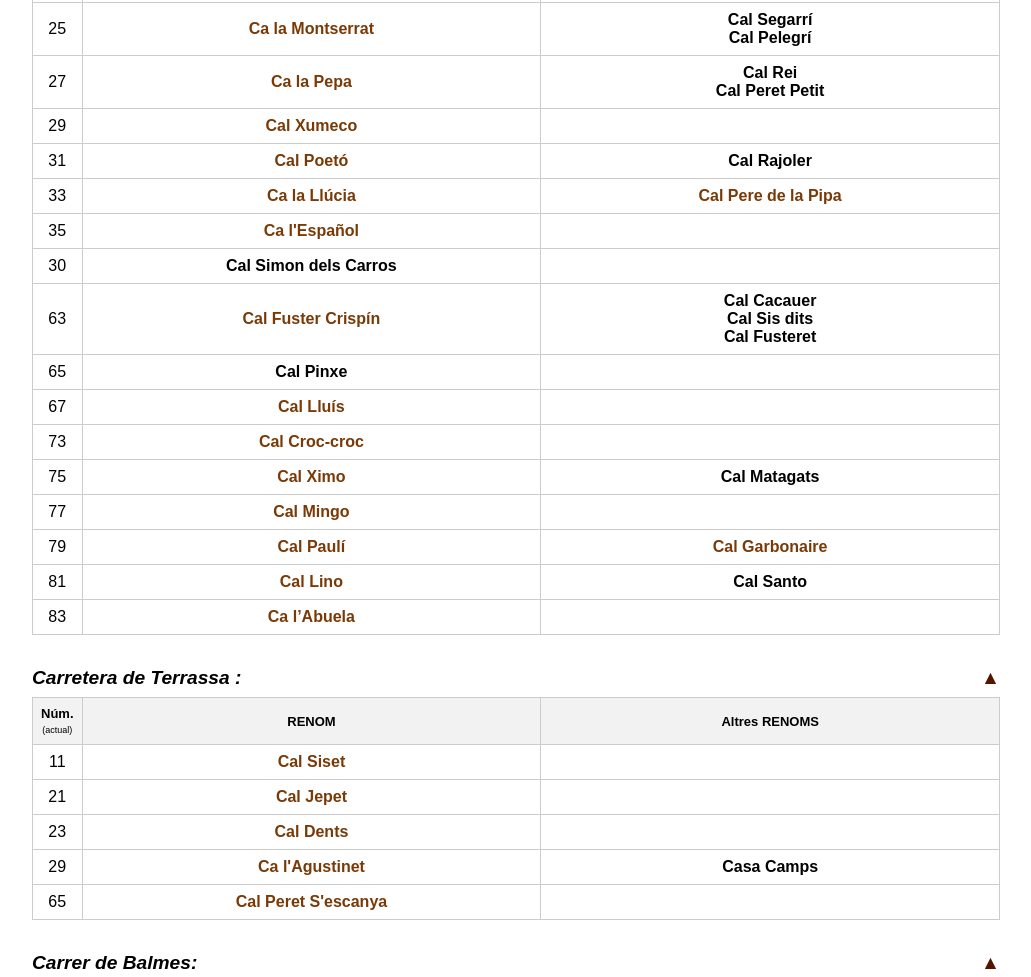
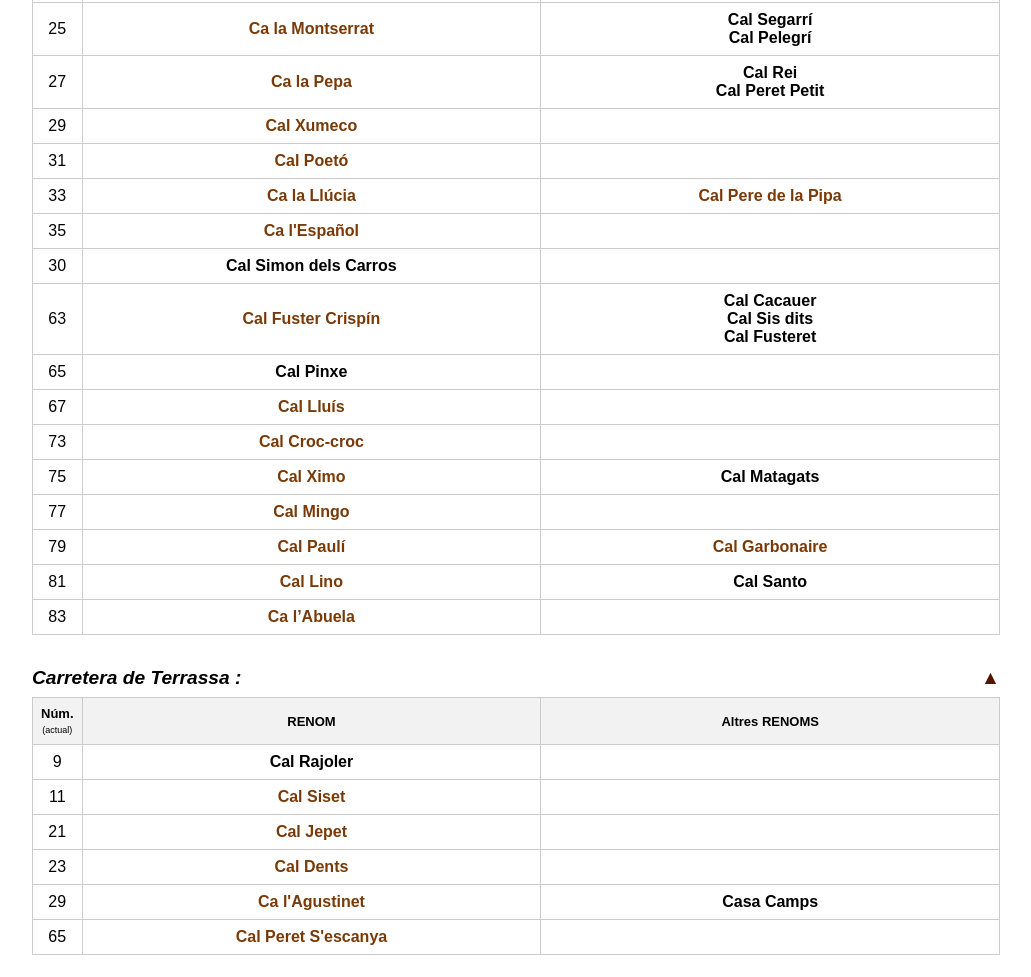
Before and after one commit to renoms-matadepera/renoms-matadepera.github.io, a plain HTML site: page contingut/cases.html in a window 1280 px wide. Shown: the part 4600-5577 px from the top of the page, without its empty margins (124-1155 px from the left). Drawn offline with Linux system fonts and the light colour scheme.

Commit message:
Add files via upload

```diff
--- a/contingut/cases.html
+++ b/contingut/cases.html
@@ -637,7 +637,7 @@ Ca la Nita</td>
 <tr id="cal-poeto">
     <td>31</td>
     <td><button class="info-link" onclick="openInfo('cal-poeto')">Cal Poetó</button></td>
-    <td>Cal Rajoler</td>
+    <td></td>
 </tr>
 <tr id="ca-la-llucia">
     <td>33</td>
@@ -723,6 +723,11 @@ Ca la Nita</td>
 
 <tbody>
     <!-- Carretera de Terrassa -->
+<tr id="cal-rajoler">
+    <td>9</td>
+    <td>Cal Rajoler</td>
+    <td></td>
+</tr>
 <tr id="cal-siset">
     <td>11</td>
     <td><button class="info-link" onclick="openInfo('cal-siset')">Cal Siset</button></td>
```
